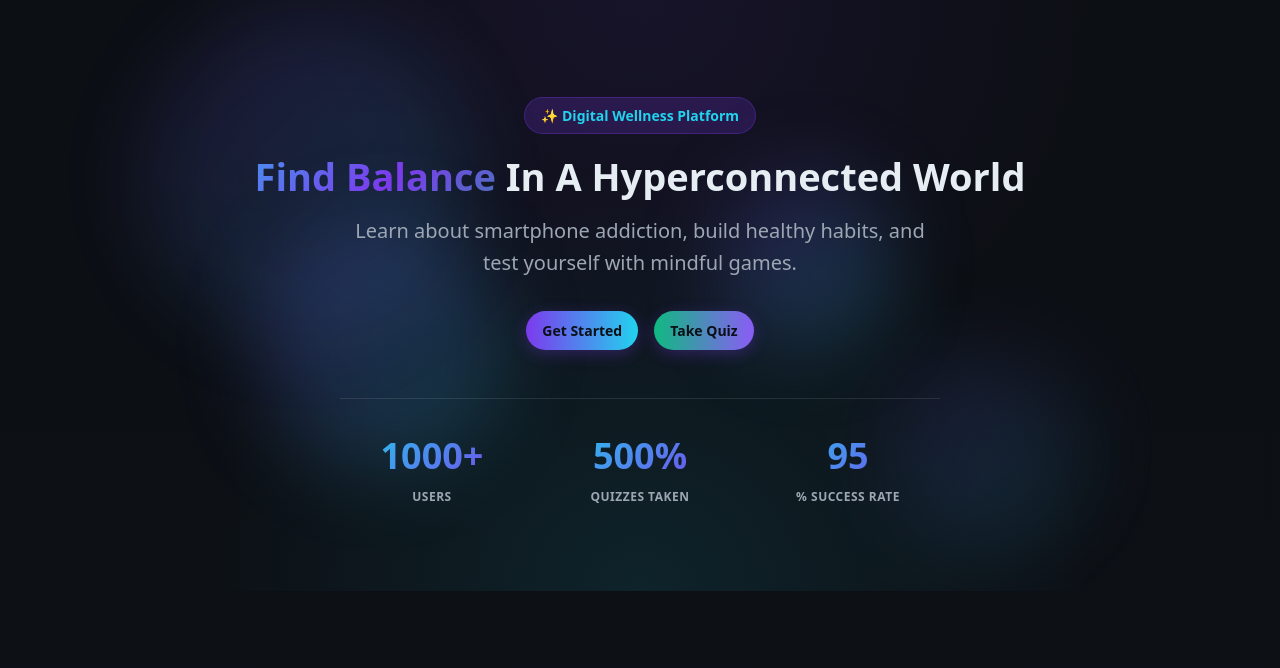
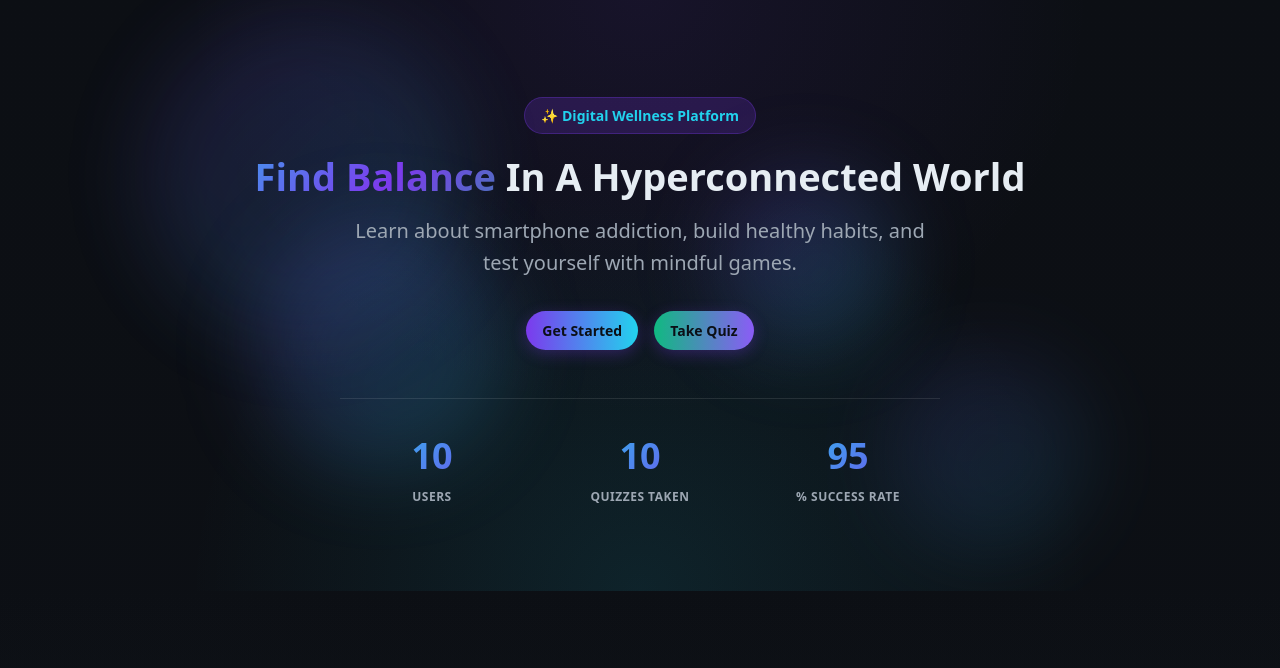
Before and after one commit to arpit2006/Digital-Wellbeing, a plain HTML site: page index.html in a window 1280 px wide. Shown: the part 94-762 px from the top of the page. Drawn offline with Linux system fonts and the light colour scheme.

```diff
--- a/index.html
+++ b/index.html
@@ -54,11 +54,11 @@
         </div>
         <div class="hero-stats">
           <div class="stat-box">
-            <div class="stat-number" data-count="1000">0</div>
+            <div class="stat-number" data-count="10">0</div>
             <div class="stat-label">Users</div>
           </div>
           <div class="stat-box">
-            <div class="stat-number" data-count="500">0</div>
+            <div class="stat-number" data-count="10">0</div>
             <div class="stat-label">Quizzes Taken</div>
           </div>
           <div class="stat-box">
@@ -396,4 +396,5 @@
   </script>
 </body>
 
+
 </html>
```
